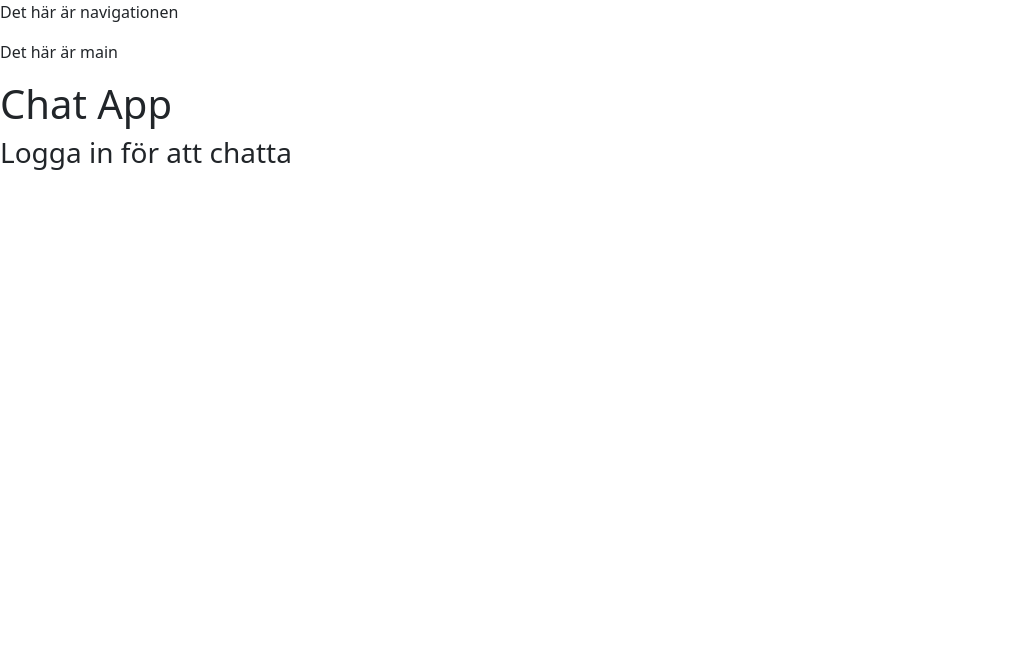
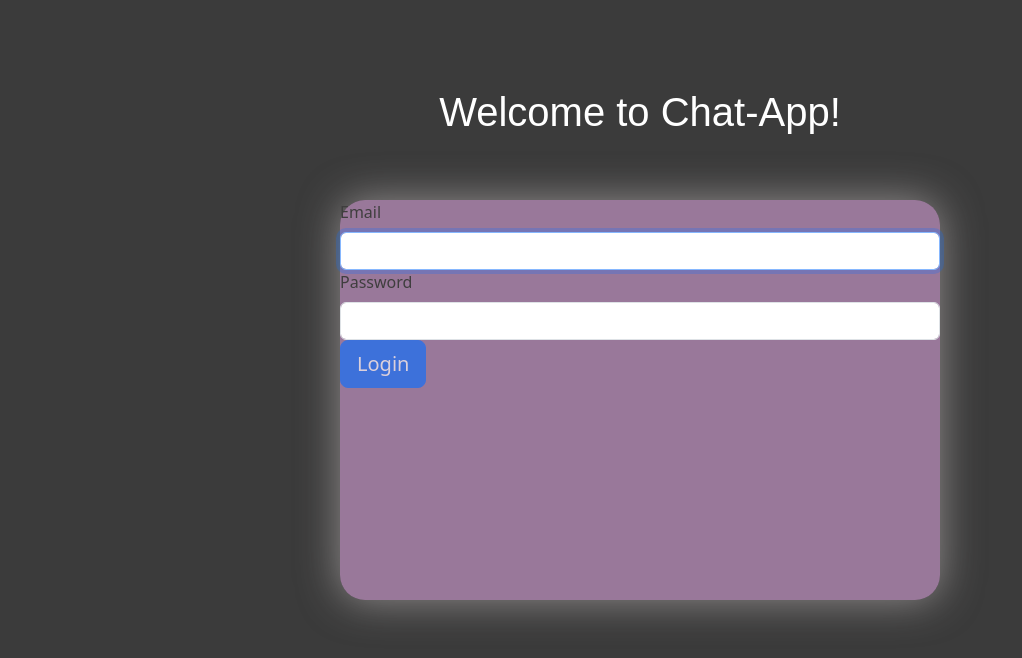
Before and after one commit to CarolineKristensen/Chat-app, a React (Create React App) app: page / in a window 1280 px wide. Shown: the top 658 px of the page, without its empty margins (0-1022 px from the left). Built offline with nearby package versions, Linux system fonts and the light colour scheme.

Commit message:
Login
Har börjat på en förstasida med enbart logga in som alternativ.

```diff
--- a/src/App.js
+++ b/src/App.js
@@ -1,13 +1,14 @@
-import Navigation from "./components/Navigation";
+import React from "react";
+//import Navigation from "./components/Navigation";
 import Main from "./components/Main";
-import Login from "./components/Login";
+//import Login from "./components/Login";
 
 function App() {
   return (
     <div className="App">
-      <Navigation />
+
       <Main />
-      <Login />
+
     </div>
   );
 }
--- /dev/null
+++ b/src/components/CSS/main.css
@@ -0,0 +1,26 @@
+body {
+    background-color: rgb(59, 59, 59);
+    color: rgb(63, 62, 62);
+}
+
+#app-name {
+    color: white;
+    position: absolute;
+    top: 14%;
+    left: 50%;
+    transform: translate(-50%, -50%);
+    font-family:fantasy;
+}
+
+.login-box {
+    width: 600px;
+    height: 400px;
+    background-color: rgba(223, 166, 226, 0.571);
+    position: absolute;
+    top: 50%;
+    left: 50%;
+    transform: translate(-50%, -50%);
+    box-shadow: 0 0 40px rgba(233, 226, 226, 0.5);
+    border-radius: 25px;
+
+}
--- a/src/components/LogIn.js
+++ b/src/components/LogIn.js
@@ -1,12 +1,44 @@
-import React from "react";
+import React, { useState } from "react";
+import Form from "react-bootstrap/Form";
+import Button from "react-bootstrap/Button";
+import "./CSS/Login.css";
 
-function Login() {
+export default function Login() {
+    const [email, setEmail] = useState("");
+    const [password, setPassword] = useState("");
+
+    function validateForm() {
+      return email.length > 0 && password.length > 0;
+    }
+
+    function handleSubmit(event) {
+      event.preventDefault();
+    }
+
     return (
-        <div>
-            <h1>Chat App</h1>
-            <h3>Logga in för att chatta</h3>
-        </div>
-    )
-}
-
-export default Login;
+      <div className="Login">
+        <Form onSubmit={handleSubmit}>
+          <Form.Group size="lg" controlId="email">
+            <Form.Label>Email</Form.Label>
+            <Form.Control
+              autoFocus
+              type="email"
+              value={email}
+              onChange={(e) => setEmail(e.target.value)}
+            />
+          </Form.Group>
+          <Form.Group size="lg" controlId="password">
+            <Form.Label>Password</Form.Label>
+            <Form.Control
+              type="password"
+              value={password}
+              onChange={(e) => setPassword(e.target.value)}
+            />
+          </Form.Group>
+          <Button block="true" size="lg" type="submit" disabled={!validateForm()}>
+            Login
+          </Button>
+        </Form>
+      </div>
+    );
+  }
--- a/src/components/Main.js
+++ b/src/components/Main.js
@@ -1,9 +1,15 @@
 import React from "react";
+import "./CSS/main.css";
+import Login from "./Login";
 
 function Main() {
     return (
         <div>
-            <p>Det här är main</p>
+            <h1 id="app-name">Welcome to Chat-App!</h1>
+            <div class="login-box">
+                <Login />
+            </div>
+
         </div>
     )
 }
--- a/src/index.js
+++ b/src/index.js
@@ -1,7 +1,7 @@
 import React from 'react';
 import ReactDOM from 'react-dom/client';
 import "bootstrap/dist/css/bootstrap.min.css"; // Bootstrap CSS
-import "bootstrap/dst/js/bootsrap.bundle.min"; // Bootstrap Bundle JS
+//import "bootstrap/dst/js/bootsrap.bundle.min"; // Bootstrap Bundle JS
 import App from './App';
 
 const root = ReactDOM.createRoot(document.getElementById('root'));
```
Also changed, not shown: src/components/CSS/Login.css (added).
